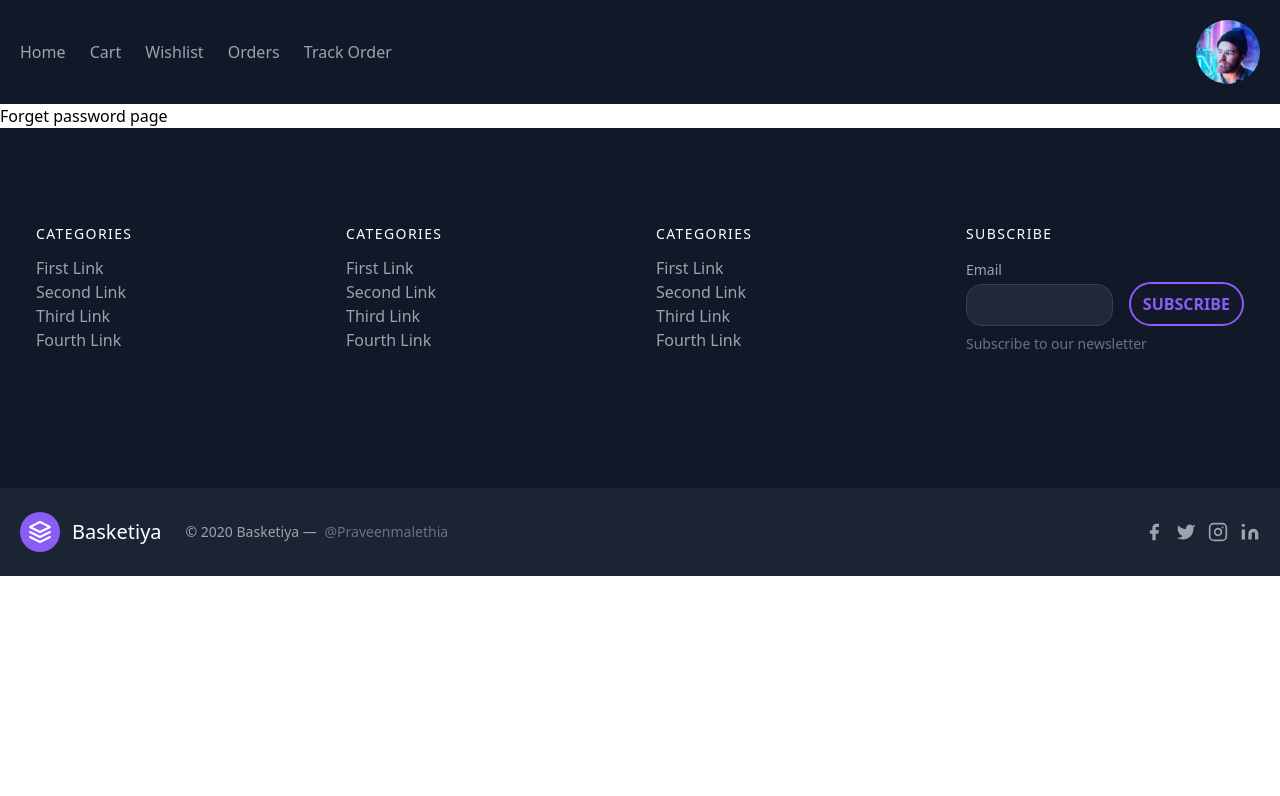
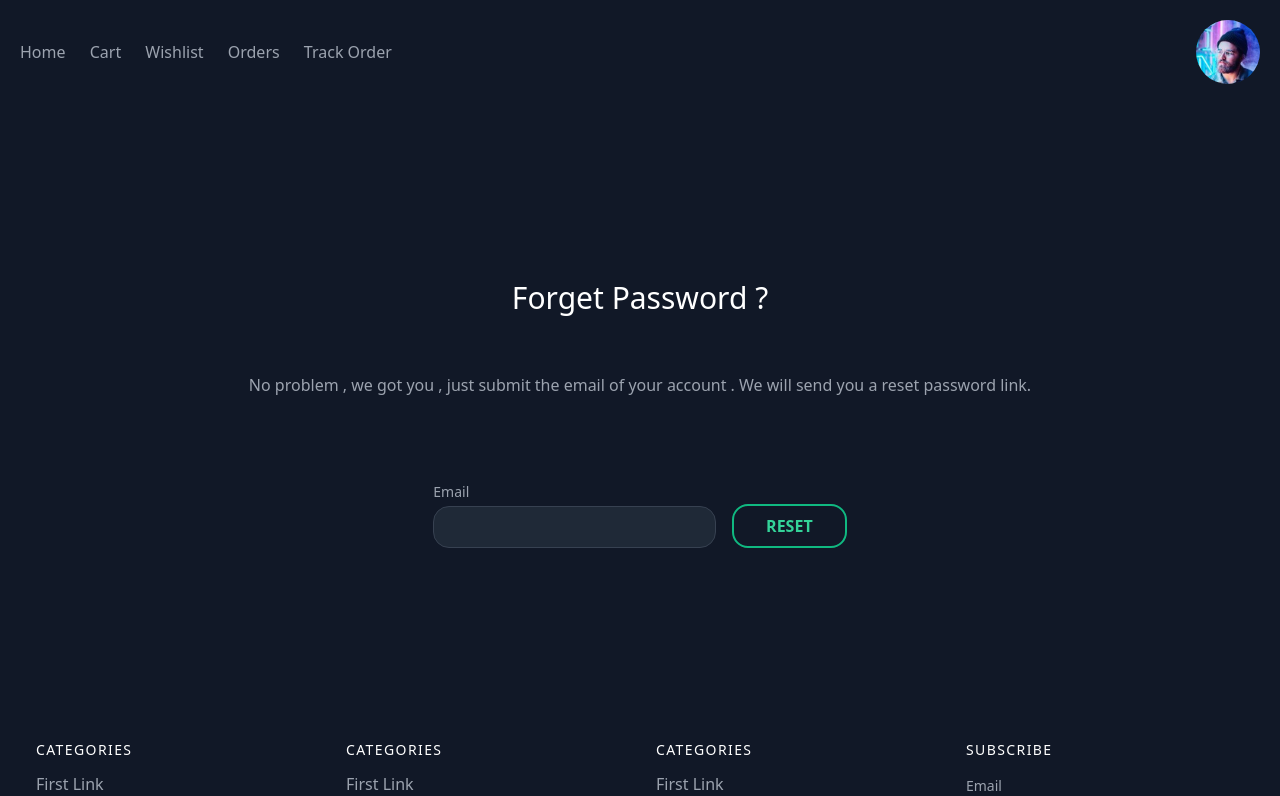
Before and after one commit to PraveenMalethia/basketiya-2, a Nuxt app: page /forget-password in a window 1280 px wide. Shown: the top 796 px of the page. Built offline with nearby package versions, Linux system fonts and the light colour scheme.

Commit message:
forget password added

```diff
--- a/assets/css/tailwind.css
+++ b/assets/css/tailwind.css
@@ -13,7 +13,7 @@
 }
 
 .btn-success {
-  @apply mt-8 text-green-400 bg-transparent border-2 border-solid border-green-500 hover:bg-green-500 hover:text-white font-bold uppercase px-8 py-3 rounded-2xl outline-none focus:outline-none mr-1 mb-1 ease-linear transition-all duration-150 text-center
+  @apply mt-8 text-green-400 bg-transparent border-2 border-solid border-green-500 hover:bg-green-500 hover:text-white font-bold uppercase rounded-2xl outline-none focus:outline-none mr-1 mb-1 ease-linear transition-all duration-150 text-center
 }
 .btn-danger {
   @apply text-red-500 bg-transparent border-2 border-solid border-red-500 hover:bg-red-500 hover:text-white font-bold uppercase rounded-full outline-none focus:outline-none transition-all duration-150
--- a/pages/cart/checkout.vue
+++ b/pages/cart/checkout.vue
@@ -84,6 +84,8 @@
         <button
           class="
             btn-success
+            px-8
+            py-3
           "
         >
           Confirm
--- a/pages/forget-password.vue
+++ b/pages/forget-password.vue
@@ -1,5 +1,19 @@
 <template>
-  <h1>Forget password page</h1>
+  <section class="text-gray-400 bg-gray-900 body-font">
+    <div class="container px-5 py-24 mx-auto">
+      <div class="flex flex-col text-center w-full mb-20 mt-20">
+        <h1 class="sm:text-3xl text-2xl font-medium title-font mb-14 text-white">Forget Password ? </h1>
+        <p class="lg:w-2/3 mx-auto leading-relaxed text-base">No problem , we got you , just submit the email of your account . We will send you a reset password link.</p>
+      </div>
+      <div class="flex lg:w-1/3 md:w-full w-full sm:flex-row flex-col mx-auto px-8 sm:px-0 items-end sm:space-x-4 sm:space-y-0 space-y-4">
+        <div class="relative sm:mb-0 flex-grow w-full">
+          <label for="email" class="leading-7 text-sm text-gray-400">Email</label>
+          <input type="email" id="email" name="email" class="input-field">
+        </div>
+        <button class="py-2 px-8 btn-success">Reset</button>
+      </div>
+    </div>
+  </section>
 </template>
 
 <script>
--- a/pages/login.vue
+++ b/pages/login.vue
@@ -109,6 +109,7 @@
           <nuxt-link
             class="
             mt-5
+            px-8 py-3
             btn-success"
             to="/sign-up"
           >
```
